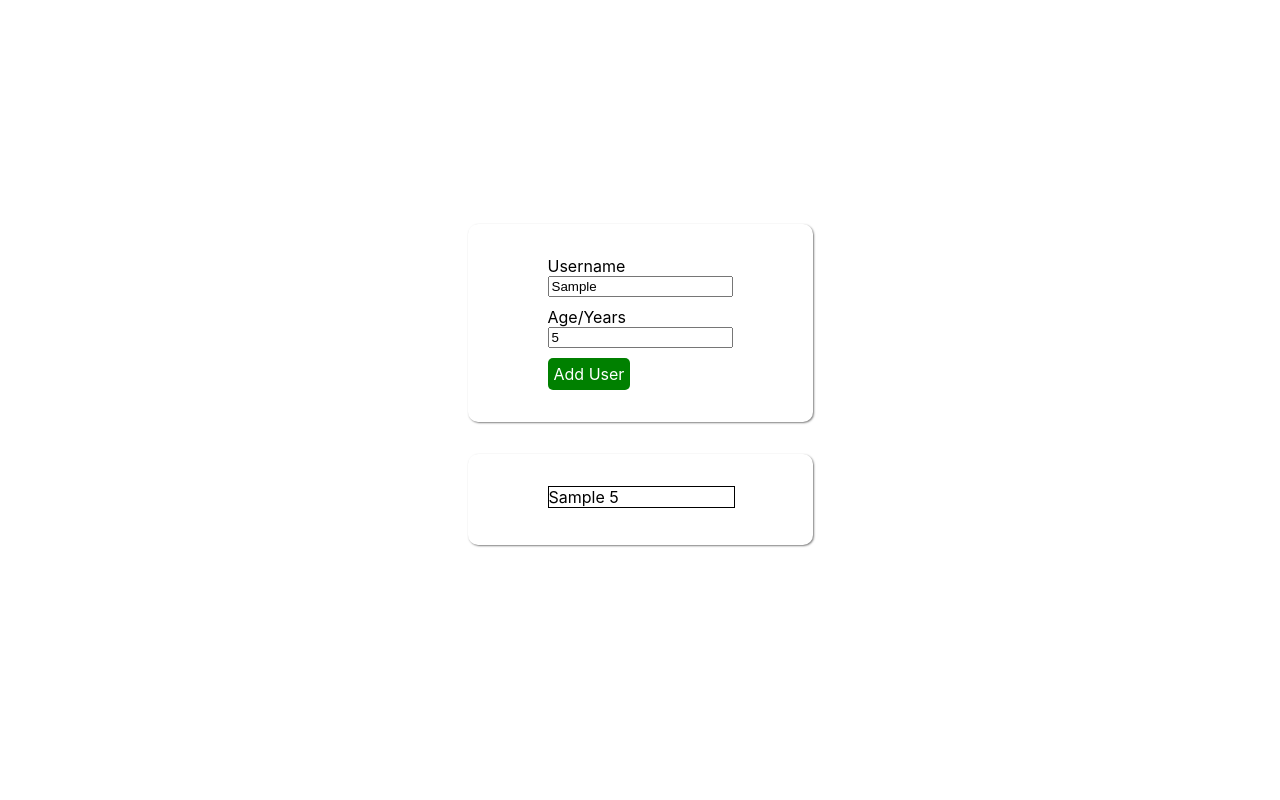
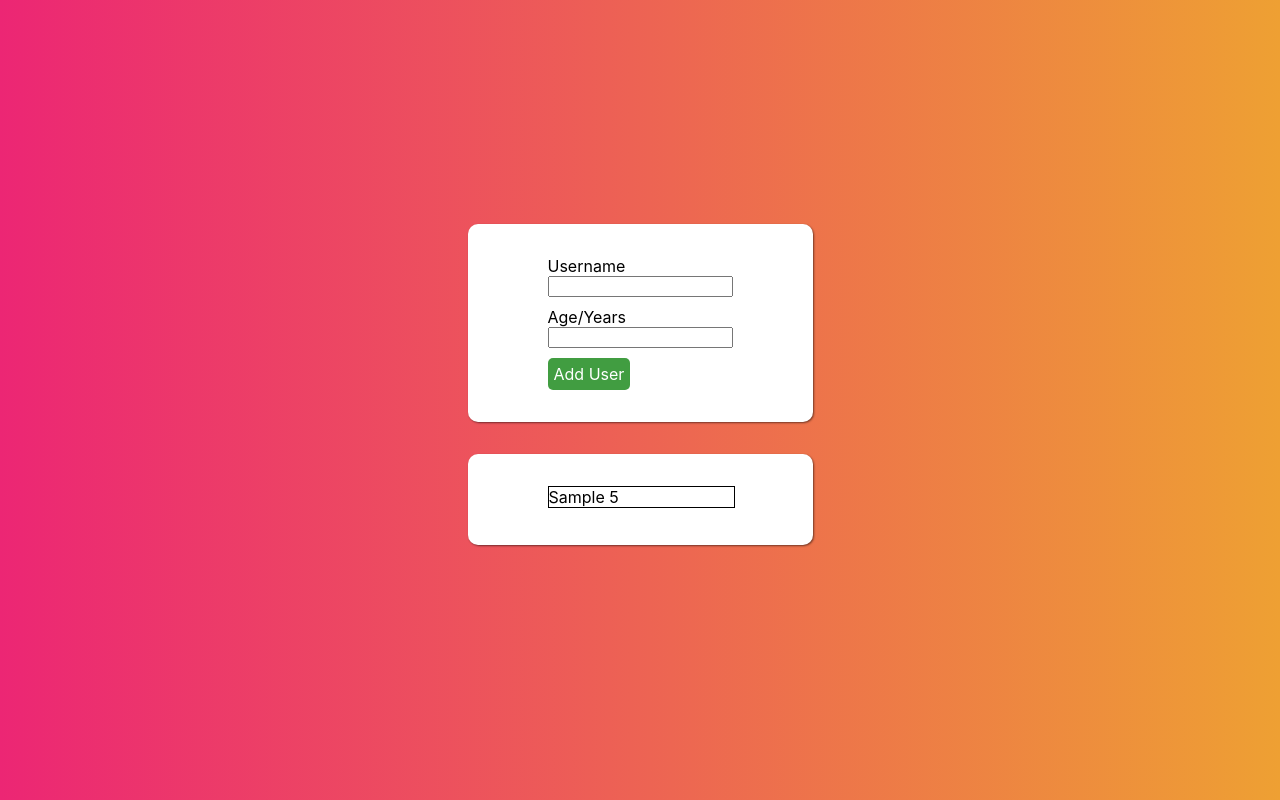
Before and after one commit to EbenFergy/Input_bar, a React (Create React App) app: page / in a window 1280 px wide. Both pictures are taken after typing "Sample", "5" into the empty fields and a click on the button "Add User". Built offline with nearby package versions, Linux system fonts and the light colour scheme.

Commit message:
some few validations

```diff
--- a/src/AppStyle.js
+++ b/src/AppStyle.js
@@ -17,13 +17,17 @@ const AppStyle = createGlobalStyle`
     display: flex;
     align-items: center;
     justify-content: center;
-    background-color: #0000;
+    background: rgb(236,38,116);
+background: linear-gradient(90deg, rgba(236,38,116,1) 0%, rgba(238,160,51,1) 100%);
   }
 
   .rootChild{
     margin-top: 5rem;
   }
 
+ .opacity{
+    opacity:0.1;
+  }
 `;
 
 export default AppStyle;
--- a/src/components/Display/Display.jsx
+++ b/src/components/Display/Display.jsx
@@ -1,18 +1,25 @@
-import React from "react";
+import React, {useState} from "react";
 import DisplayStyle from "./DisplayStyle";
 
+const Display = ({ userCred }) => {
+    const [displaysOn, setDisplaysOn] = useState(true);
 
-const Display = ({ userCred }) => {
-
+    const removeDisplayHandler =()=>{
+        setDisplaysOn(false);
+        }
   return (
     <DisplayStyle>
       {userCred.map((cred) => (
-        <div key={cred.id} className="output">
+
+            displaysOn === true &&
+
+
+        <div key={cred.id} className="output" onClick={removeDisplayHandler}>
           {cred.username} {cred.age}
         </div>
-      ))}
 
 
+      ))}
     </DisplayStyle>
   );
 };
--- a/src/components/Display/DisplayStyle.js
+++ b/src/components/Display/DisplayStyle.js
@@ -12,6 +12,7 @@ const DisplayStyle = styled.div`
     border: 1px solid;
     margin-bottom: 5px;
   }
+
 `;
 
 export default DisplayStyle;
--- a/src/components/Form/Form.jsx
+++ b/src/components/Form/Form.jsx
@@ -31,6 +31,9 @@ const Form = ({ inputsHere }) => {
     userDetails.username.length > 0 && userDetails.age.length > 0
       ? inputsHere(userDetails)
       : setModalOpen(true);
+
+    setUsernameInput("");
+    setAgeInput("");
   };
 
   const closeModalHandler = () => {
@@ -41,24 +44,22 @@ const Form = ({ inputsHere }) => {
     <FormStyle onSubmit={submitHandler}>
       <div className="input">
         <label>Username</label>
-        <input type="text" onChange={usernameHandler} />
+        <input value={usernameInput} type="text" onChange={usernameHandler} />
       </div>
       <div className="input">
         <label>Age/Years</label>
-        <input type="number" onChange={ageHandler} />
+        <input value={ageInput} type="number" onChange={ageHandler} />
       </div>
       <Button>Add User</Button>
 
-      <ModalStyle>
-        {modalOpen ? (
-          <div className="modal">
+      {modalOpen ? (
+        <ModalStyle>
             <Cards>
               <h5>Please put in a valid username or Age</h5>
               <Button onClick={closeModalHandler}>Close</Button>
             </Cards>
-          </div>
-        ) : null}
-      </ModalStyle>
+        </ModalStyle>
+      ) : null}
     </FormStyle>
   );
 };
--- a/src/components/Modal/ModalStyle.js
+++ b/src/components/Modal/ModalStyle.js
@@ -3,23 +3,19 @@ import styled from "styled-components";
 const ModalStyle = styled.div`
   display: flex;
   justify-content: center;
+  margin: 0;
+  padding: 0;
   /* border: 2px solid; */
 
-  .modal {
   position: absolute;
   top: 0;
   left: 0;
   right: 0;
   bottom: 0;
-    width: 100vw;
-    height: 100vh;
   background-color: rgba(0, 0, 0, 0.5);
   display: flex;
-    justify-content: center;
   align-items: center;
   z-index: 1;
   border: 2px solid;
-    top: 0px;
-  }
 `;
 export default ModalStyle;
--- a/src/components/UI/Button/Button.js
+++ b/src/components/UI/Button/Button.js
@@ -1,7 +1,7 @@
 import styled from "styled-components";
 
 const Button = styled.button`
-  background-color: green;
+  background-color: #419d41;
   border: none;
   border-radius: 5px;
   font: inherit;
--- a/src/components/UI/Cards/Cards.js
+++ b/src/components/UI/Cards/Cards.js
@@ -7,7 +7,7 @@ const Cards = styled.div`
   align-items: center;
   width: auto;
   border-radius: 10px;
-  box-shadow: 1px 1px 2px rgba(0, 0, 0, 0.5);
+  box-shadow: 1px 1px 2px rgba(2, 2, 1, 0.5);
   padding: 2rem 5rem;
   background-color: white;
   margin-bottom: 2rem;
```
Also changed, not shown: src/App.js (+5 -5 lines). Lines whose indentation alone changed are shown as unchanged.
